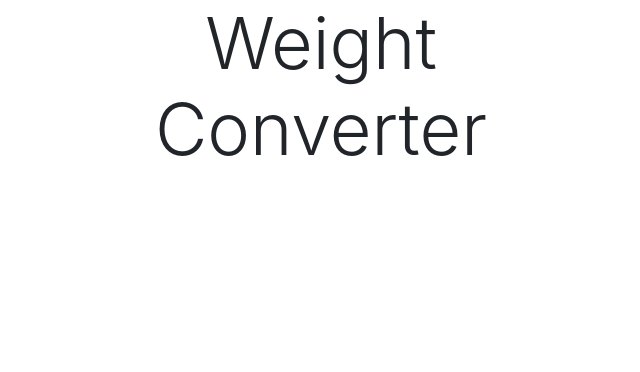
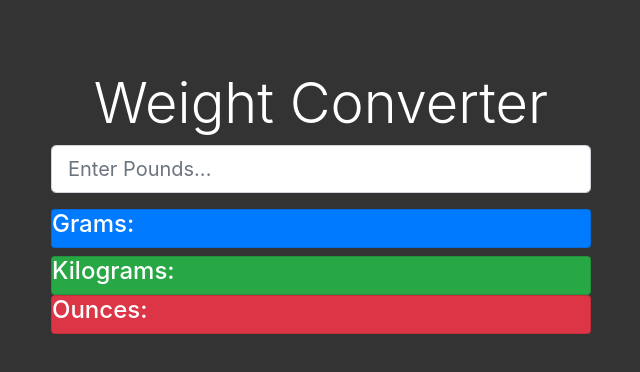
Before and after one commit to Justint1234/Weight-app, a plain HTML site: page index.html in a window 1280 px wide. Shown: the whole page, without its empty margins (34-674 px from the left). Drawn offline with nearby package versions, Linux system fonts and the light colour scheme.

Commit message:
Added classes and color

```diff
--- a/index.html
+++ b/index.html
@@ -6,12 +6,49 @@
     <meta name="viewport" content="width=device-width, initial-scale=1.0">
     <meta http-equiv="X-UA-Compatible" content="ie=edge">
     <title>Weight Converter</title>
+    <style>
+        body{
+            margin-top: 70px;
+            background: #333;
+            color: #fff;
+        }
+    </style>
 </head>
 <body>
     <div class="container">
         <div class="row">
             <div class="col-md-6">
-                <h1 class="display-3 text-center">Weight Converter</h1>
+                <h1 class="display-4 text-center">Weight Converter</h1>
+                <form>
+                    <div class="form-group">
+                        <input
+                        id="lbsinput"
+                        type="number"
+                        class="form-control form-control-lg"
+                        placeholder="Enter Pounds...">
+                    </div>
+                </form>
+                <div id="output">
+                    <div class="card bg-primary mb-2">
+                        <div class="card-block">
+                            <h4>Grams:</h4>
+                            <div id="gramsOutput"></div>
+                        </div>
+                    </div>
+                    <div class="card bg-success">
+                        <div class="card-block">
+                            <h4>Kilograms:</h4>
+                            <div id="kggramsOutput"></div>
+                        </div>
+                    </div>
+                    <div class="card bg-danger">
+                        <div class="card-block">
+                            <h4>Ounces:</h4>
+                            <div id="ozOutput"></div>
+                        </div>
+                    </div>
+                </div>
+
             </div>
         </div>
     </div>
```
